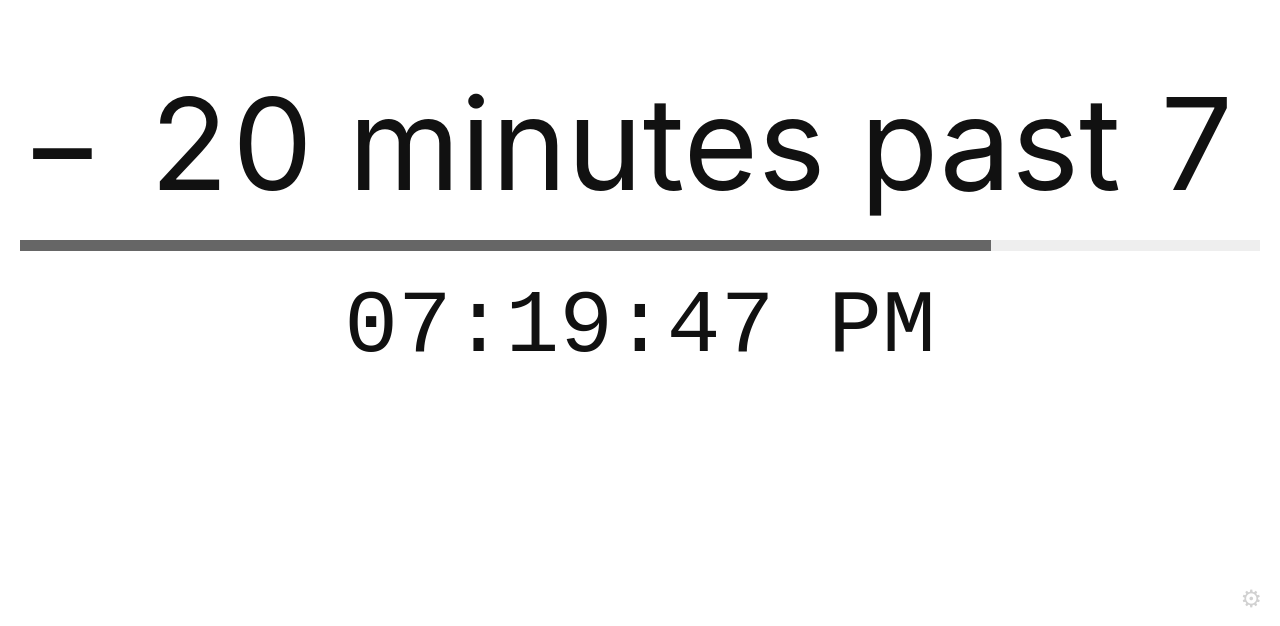
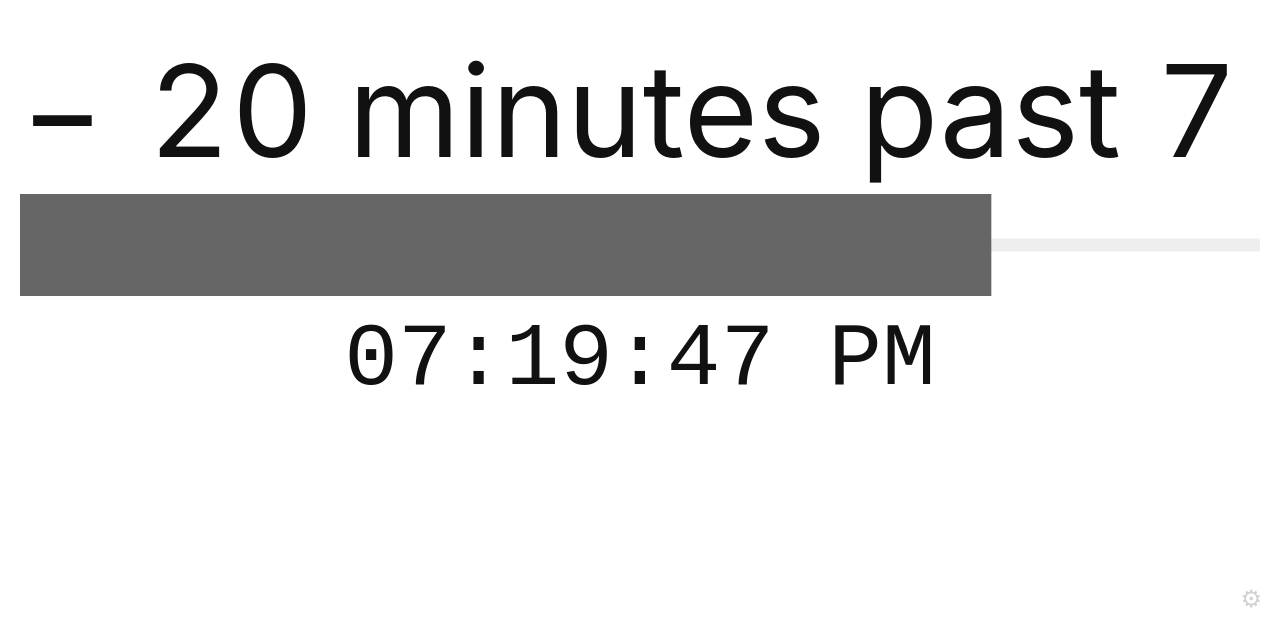
Before and after one commit to rhulse/Broadcasters-Clock-v3, a website with bundled scripts: page index.html in a window 1280 px wide. Shown: the part 174-800 px from the top of the page. Built offline with nearby package versions, Linux system fonts and the light colour scheme.

Commit message:
Change the progress bar to match the previous version

```diff
--- a/css/text.css
+++ b/css/text.css
@@ -31,12 +31,35 @@
     text-align: right;
   }
 
+  /*
+   * A thin line runs the full width; a much taller block sits centred on it
+   * and grows across as the minute passes.
+   */
   .bar {
-    --progress: 0%;
-    height: 0.8vw;
-    min-height: 6px;
-    margin: 2vw 0;
-    background: linear-gradient(to right, var(--bar) var(--progress), var(--track) 0);
+    --progress: 0;
+    --block-height: max(24px, 8vw);
+    --line-height: max(4px, 1vw);
+    position: relative;
+    height: var(--block-height);
+    margin: 1vw 0;
+  }
+
+  .bar::before {
+    content: "";
+    position: absolute;
+    inset-inline: 0;
+    top: 50%;
+    height: var(--line-height);
+    transform: translateY(-50%);
+    background: var(--track);
+  }
+
+  .bar-fill {
+    position: relative;
+    height: 100%;
+    background: var(--bar);
+    transform: scaleX(var(--progress));
+    transform-origin: left;
   }
 
   .digital {
@@ -45,7 +68,7 @@
     font-size: 7vw;
   }
 
-  &[data-warning] .bar {
-    background: linear-gradient(to right, var(--warning) var(--progress), var(--track) 0);
+  &[data-warning] .bar-fill {
+    background: var(--warning);
   }
 }
--- a/index.html
+++ b/index.html
@@ -21,7 +21,7 @@
           <span class="spoken-sign" data-sign></span>
           <span class="spoken-phrase" data-phrase></span>
         </div>
-        <div class="bar" data-bar></div>
+        <div class="bar" data-bar><div class="bar-fill"></div></div>
         <div class="digital" data-digital></div>
       </section>
     </main>
--- a/js/ui/textView.js
+++ b/js/ui/textView.js
@@ -17,7 +17,8 @@ export function createTextView(root) {
       sign.textContent = model.sign;
       showPhrase(phrase, model.text);
       digital.textContent = model.digital;
-      bar.style.setProperty("--progress", `${model.progress}%`);
+      // CSS scales the fill by 0..1
+      bar.style.setProperty("--progress", String(model.progress / 100));
       root.toggleAttribute("data-warning", model.warning);
       root.toggleAttribute("data-countdown", model.countdown);
     },
```
